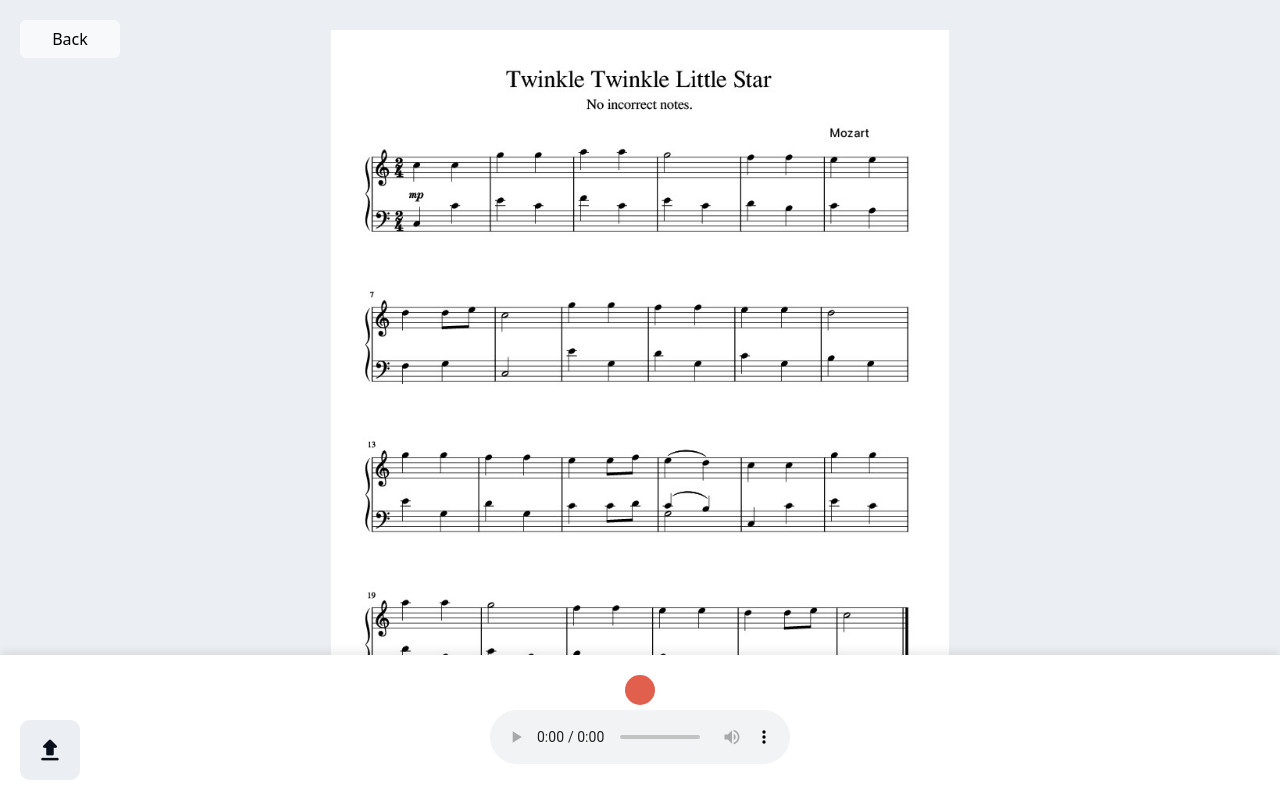
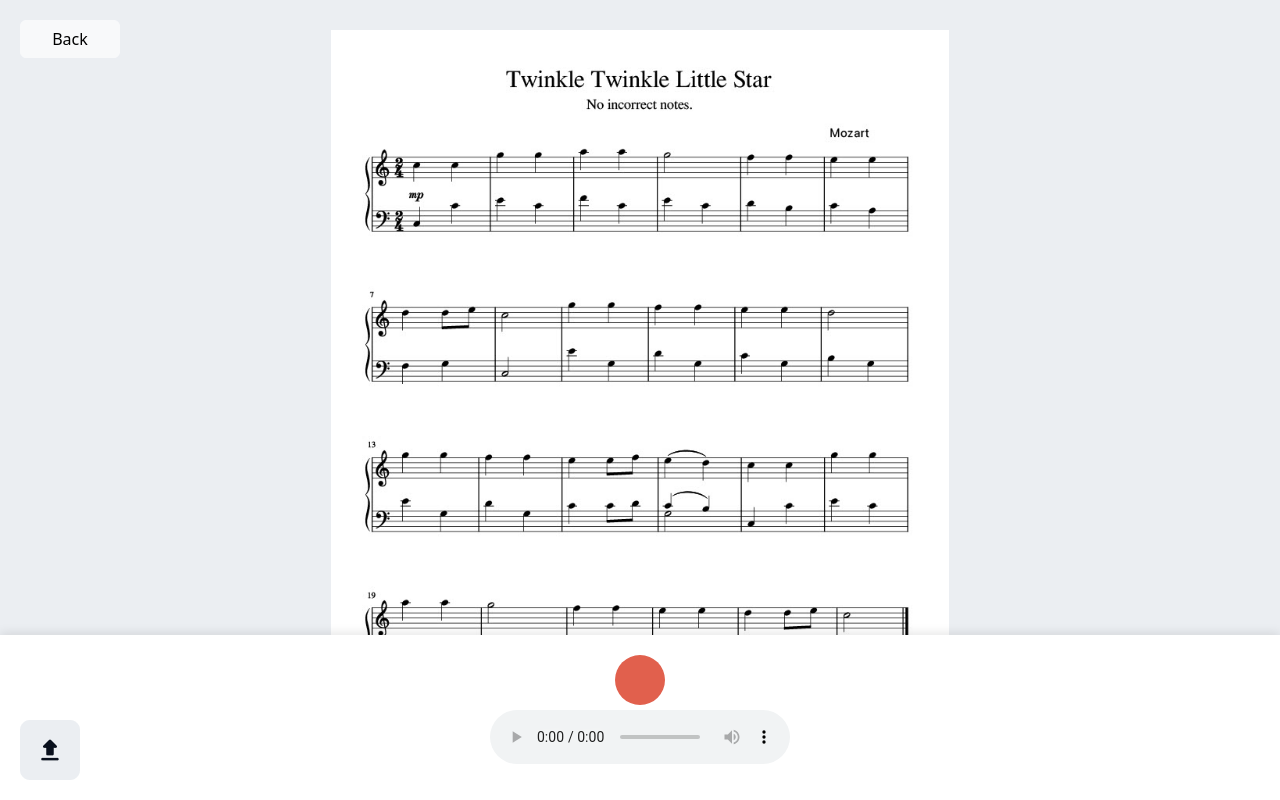
Before and after one commit to emilyreevess/front-end-capstone, a React (Create React App) app: page /sheetmusic in a window 1280 px wide. Built offline with nearby package versions, Linux system fonts and the light colour scheme.

Commit message:
make button bigger

```diff
--- a/src/components/AudioRecorderComponent.js
+++ b/src/components/AudioRecorderComponent.js
@@ -84,7 +84,7 @@ const AudioRecorderComponent = ({apiResponse, setApiResponse}) => {
     <div>
       <div>
         <div style={{ width: '100%', textAlign: 'center'}}>
-          <button onClick={recording ? stopRecording : startRecording} style={{ borderRadius: recording ? '10px' : '30px', backgroundColor: recording ? "rgb(225, 96, 77)" : "rgb(225, 96, 77)", width: recording ? '30px' : '30px', height: recording ? '30px' : '30px', border: "none"}}>
+          <button onClick={recording ? stopRecording : startRecording} style={{ borderRadius: recording ? '10px' : '50px', backgroundColor: recording ? "rgb(225, 96, 77)" : "rgb(225, 96, 77)", width: recording ? '50px' : '50px', height: recording ? '50px' : '50px', border: "none"}}>
             {/* Empty string */}
           </button>
           {recording ? <LinearProgress style={{ width: '100%' }} /> : null}
```
